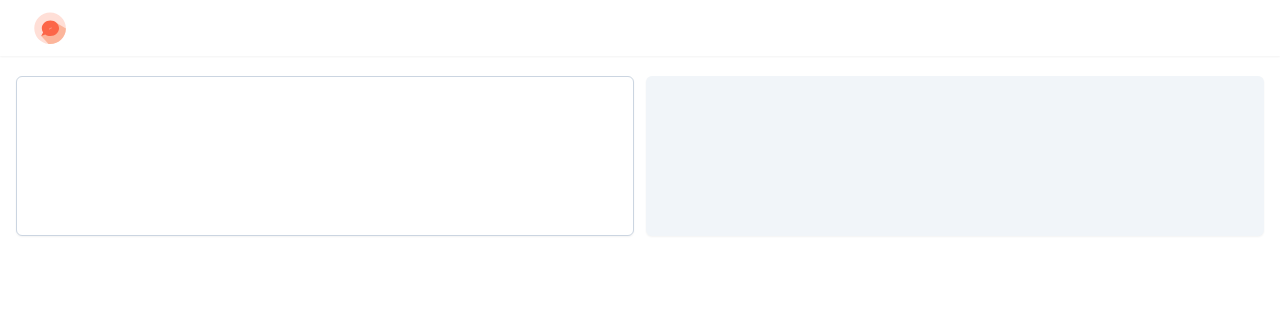
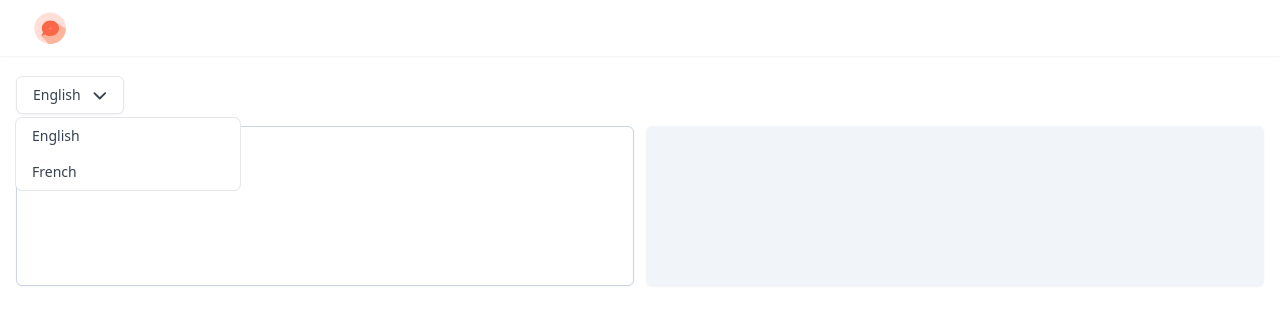
Before and after one commit to VaynePeng/translator, a Vue app: page / in a window 1280 px wide. Shown: the top 324 px of the page. Built offline with nearby package versions, Linux system fonts and the light colour scheme.

Commit message:
feat: add select component

```diff
--- a/src/app.vue
+++ b/src/app.vue
@@ -1,13 +1,17 @@
 <script setup lang="ts">
 import NavBar from '@/components/NavBar.vue'
+import ToggleLanguage from '@/components/ToggleLanguage.vue'
 import TransInput from '@/components/TransInput.vue'
 import TransOutput from '@/components/TransOutput.vue'
 </script>
 
 <template>
-  <div class="w-[100vw] h-[100vh] overflow-auto dark:text-white dark:bg-slate-800">
+  <div
+    class="w-[100vw] h-[100vh] overflow-auto dark:text-white dark:bg-slate-800"
+  >
     <NavBar />
     <main class="container mx-auto px-4 mb-5">
+      <ToggleLanguage />
       <div class="grid md:grid-cols-2 gap-3">
         <TransInput />
         <TransOutput />
--- /dev/null
+++ b/src/components/Footer.vue
@@ -0,0 +1,6 @@
+<script setup lang="ts">
+</script>
+
+<template>
+  <footer>Footer</footer>
+</template>
--- /dev/null
+++ b/src/components/Select.vue
@@ -0,0 +1,41 @@
+<script setup lang="ts"></script>
+
+<template>
+  <div>
+    <div class="relative inline-block text-left">
+      <button
+        type="button"
+        class="inline-flex justify-center w-full rounded-md border border-gray-200 shadow-sm px-4 py-2 bg-white text-sm font-medium text-gray-700 hover:bg-gray-50 focus:outline-none"
+      >
+        <span class="mr-2">English</span>
+        <svg
+          xmlns="http://www.w3.org/2000/svg"
+          viewBox="0 0 20 20"
+          width="18"
+          height="18"
+          fill="none"
+          stroke="currentColor"
+          stroke-width="2"
+          stroke-linecap="round"
+          stroke-linejoin="round"
+        >
+          <path d="M6 9l6 6 6-6" />
+        </svg>
+      </button>
+      <ul
+        class="absolute left-0 mt-1 w-56 rounded-md shadow-sm bg-white ring-1 ring-gray-200"
+      >
+        <li
+          class="block px-4 py-2 text-sm text-gray-700 hover:bg-gray-100 hover:text-gray-900 cursor-pointer"
+        >
+          English
+        </li>
+        <li
+          class="block px-4 py-2 text-sm text-gray-700 hover:bg-gray-100 hover:text-gray-900 cursor-pointer"
+        >
+          French
+        </li>
+      </ul>
+    </div>
+  </div>
+</template>
--- /dev/null
+++ b/src/components/ToggleLanguage.vue
@@ -0,0 +1,9 @@
+<script setup lang="ts">
+import Select from './Select.vue'
+</script>
+
+<template>
+  <div class="mb-3">
+    <Select />
+  </div>
+</template>
--- a/tailwind.config.js
+++ b/tailwind.config.js
@@ -4,7 +4,9 @@ export default {
   content: ['./src/**/*.{vue,jsx,tsx}'],
   theme: {
     extend: {
-      colors: {}
+      colors: {
+        theme: '#FAA27F'
+      }
     }
   },
   plugins: []
```
Also changed, not shown: 1 other file (tests, documents, lock files or other folders).
